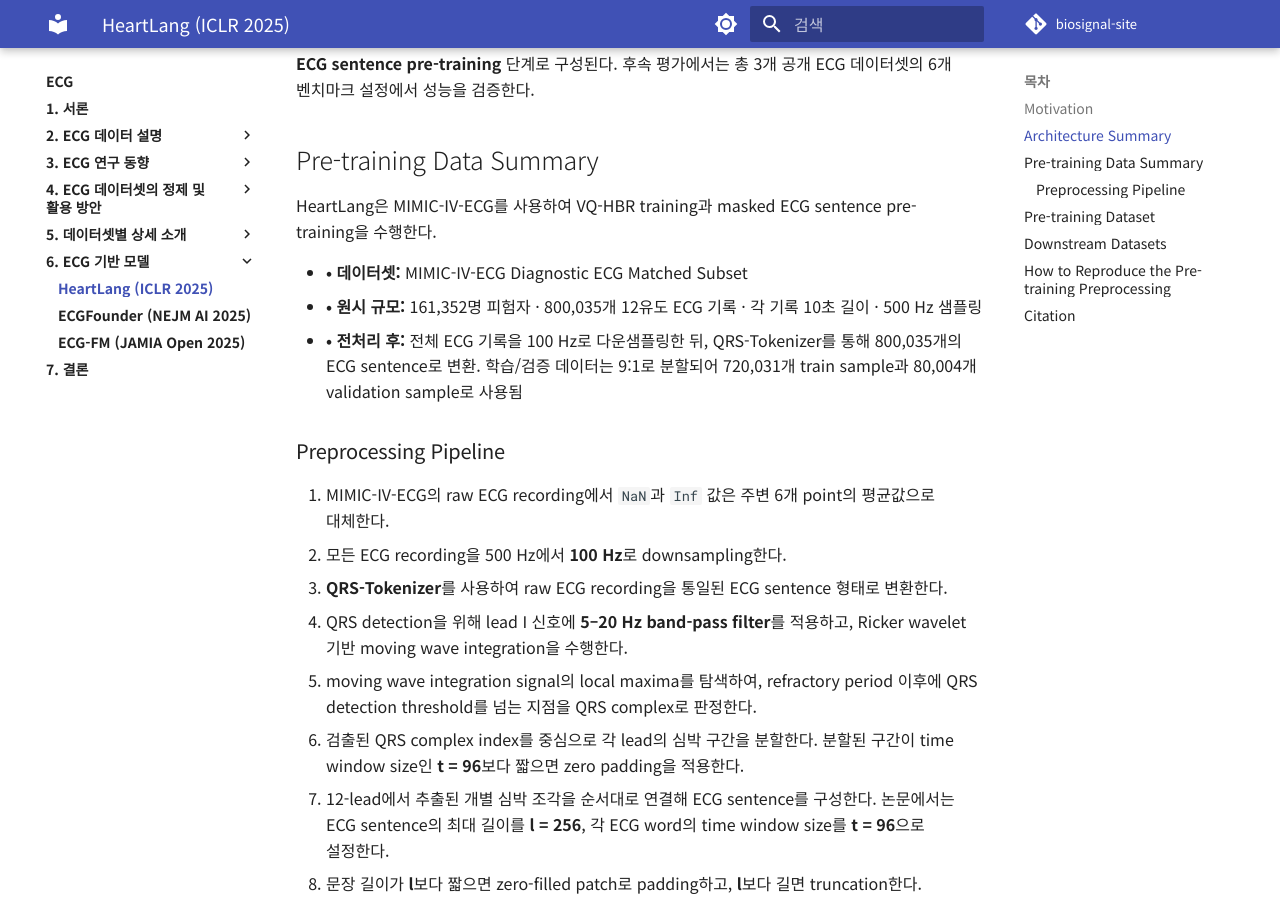
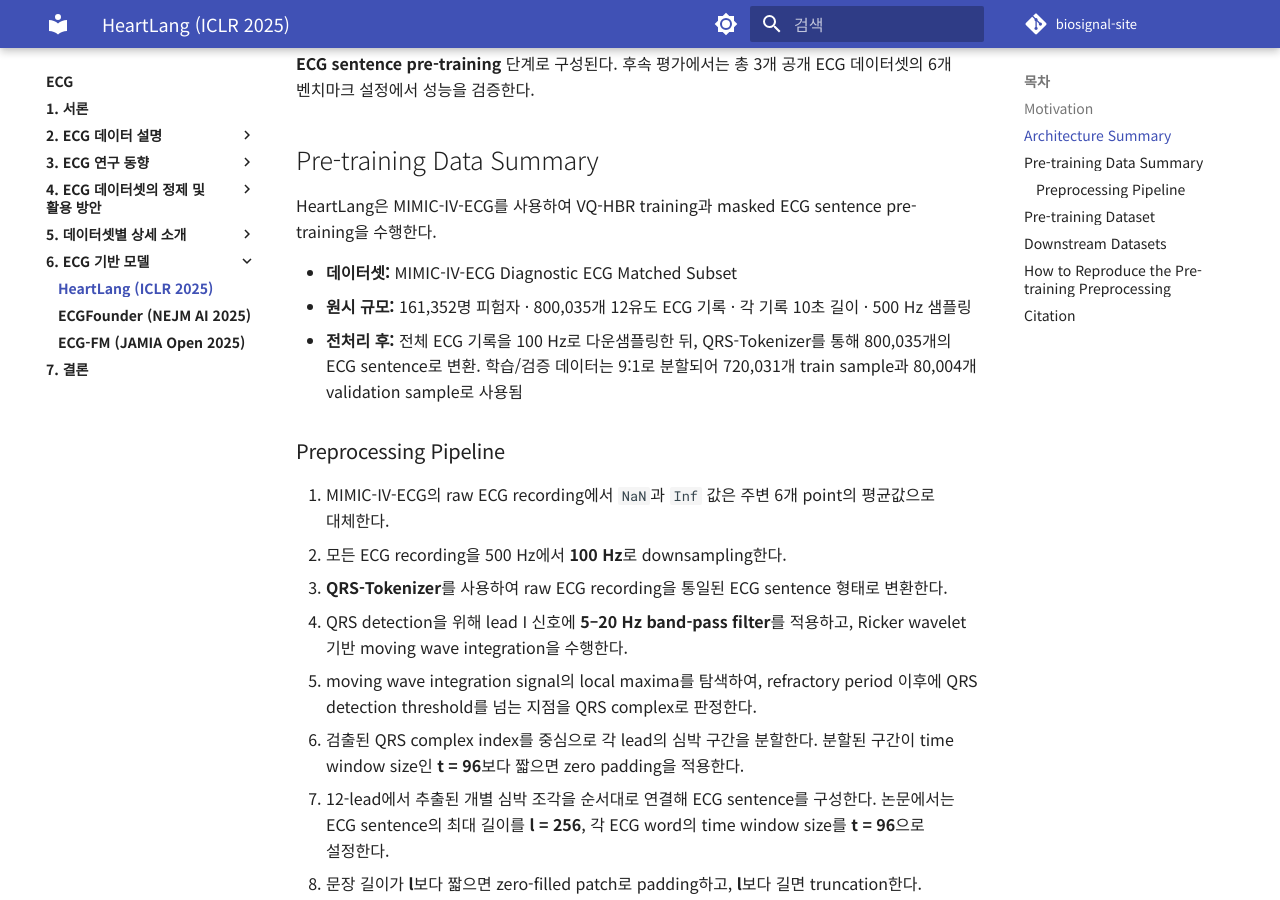
Before and after one commit to iwantjeonyeok/biosignal-site, an MkDocs documentation site: the page built from docs/ecg/6-ecg-기반-모델/heartlang.md, in a window 1280 px wide and 900 px high, scrolled down 1056 px. Built offline with MkDocs 1.6.1 and Material for MkDocs 9.7.7, drawn with Linux system fonts in a browser that asks for light colours; comment, search, counter and statistics services are not loaded.

```diff
--- a/docs/ecg/6-ecg-기반-모델/heartlang.md
+++ b/docs/ecg/6-ecg-기반-모델/heartlang.md
@@ -18,9 +18,9 @@ HeartLang의 핵심은 ECG를 “심박은 단어, 리듬은 문장”으로 바
 ## Pre-training Data Summary
 HeartLang은 MIMIC-IV-ECG를 사용하여 VQ-HBR training과 masked ECG sentence pre-training을 수행한다.
 
-- **• 데이터셋:** MIMIC-IV-ECG Diagnostic ECG Matched Subset
-- **• 원시 규모:** 161,352명 피험자 · 800,035개 12유도 ECG 기록 · 각 기록 10초 길이 · 500 Hz 샘플링
-- **• 전처리 후:** 전체 ECG 기록을 100 Hz로 다운샘플링한 뒤, QRS-Tokenizer를 통해 800,035개의 ECG sentence로 변환. 학습/검증 데이터는 9:1로 분할되어 720,031개 train sample과 80,004개 validation sample로 사용됨
+- **데이터셋:** MIMIC-IV-ECG Diagnostic ECG Matched Subset
+- **원시 규모:** 161,352명 피험자 · 800,035개 12유도 ECG 기록 · 각 기록 10초 길이 · 500 Hz 샘플링
+- **전처리 후:** 전체 ECG 기록을 100 Hz로 다운샘플링한 뒤, QRS-Tokenizer를 통해 800,035개의 ECG sentence로 변환. 학습/검증 데이터는 9:1로 분할되어 720,031개 train sample과 80,004개 validation sample로 사용됨
 
 ### Preprocessing Pipeline
 
```
